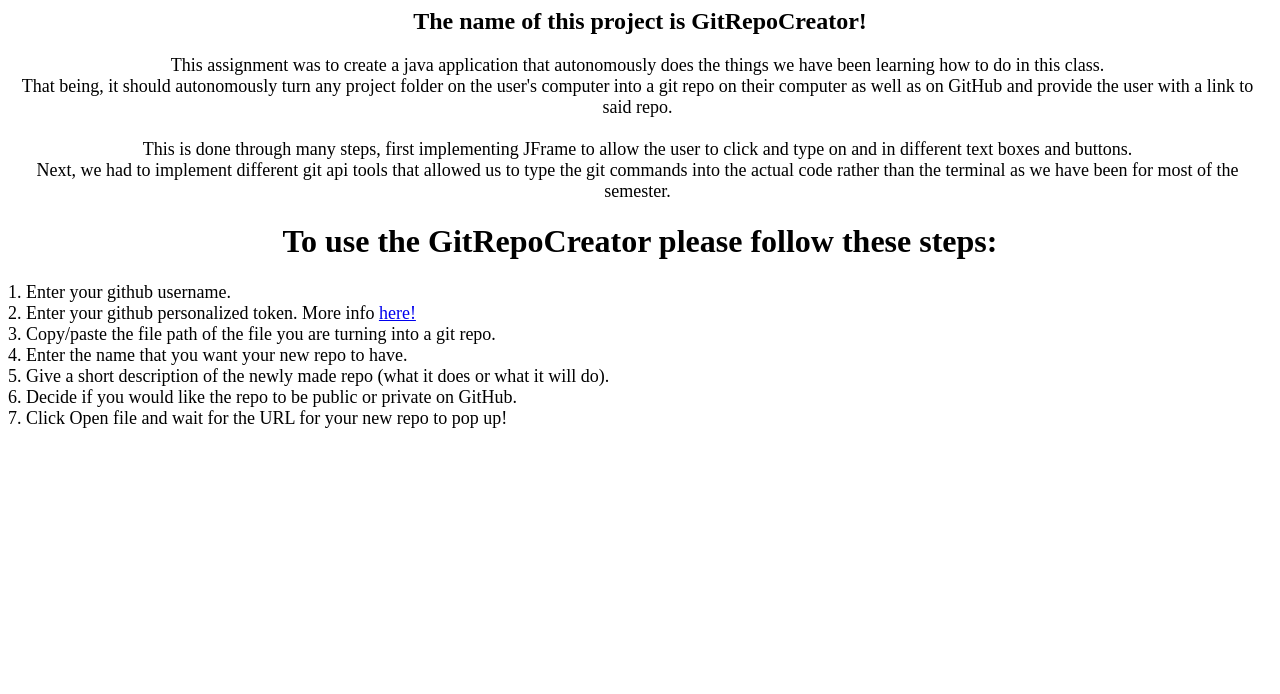
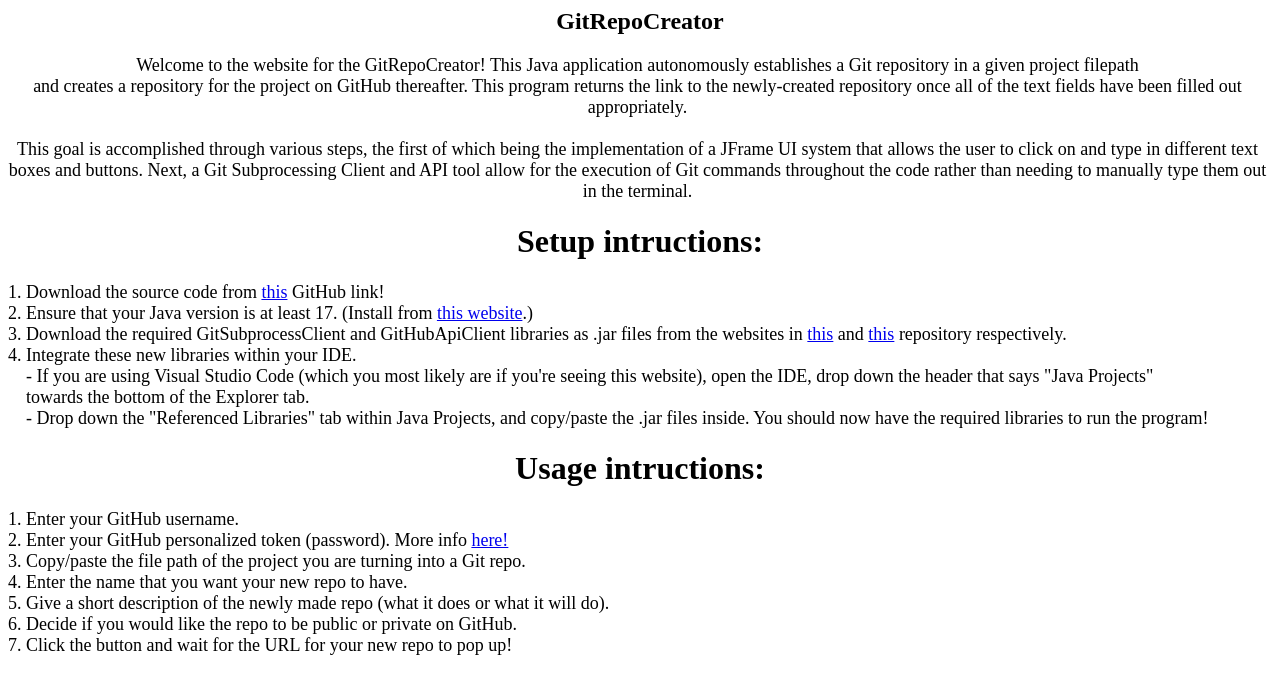
Before and after one commit to jjnoga/GitRepoCreator, a plain HTML site: page docs/Website.html in a window 1280 px wide. Drawn offline with Linux system fonts and the light colour scheme.

Commit message:
polished up website and finished README.md

```diff
--- a/docs/Website.html
+++ b/docs/Website.html
@@ -6,28 +6,41 @@
 
     <body>
         <h2 class="subheader">
-            The name of this project is GitRepoCreator!
+            GitRepoCreator
         </h2>
         <p class="paragraph">
-            This assignment was to create a java application that autonomously does the things we have been learning how to do in this class.<br>
-            That being, it should autonomously turn any project folder on the user's computer into a git repo on their computer as well as on GitHub
-            and provide the user with a link to said repo.<br>
+            Welcome to the website for the GitRepoCreator! This Java application autonomously establishes a Git repository in a given project filepath<br>
+            and creates a repository for the project on GitHub thereafter. This program returns the link to the newly-created repository once all of the
+            text fields have been filled out appropriately.<br>
             <br>
-            This is done through many steps, first implementing JFrame to allow the user to click and type on and in different text boxes and buttons.<br>
-            Next, we had to implement different git api tools that allowed us to type the git commands into the actual code rather than the terminal
-            as we have been for most of the semester.
+            This goal is accomplished through various steps, the first of which being the implementation of a JFrame UI system that allows the user to click on and type in different text boxes and buttons.
+            Next, a Git Subprocessing Client and API tool allow for the execution of Git commands throughout the code rather than needing to manually
+            type them out in the terminal.
         </p>
 
         <h1 class="header">
-            To use the GitRepoCreator please follow these steps:
+            Setup intructions:
         </h1>
         <p class="paragraph2">
-            1. Enter your github username.<br>
-            2. Enter your github personalized token. More info <a href=https://docs.github.com/en/authentication/keeping-your-account-and-data-secure/managing-your-personal-access-tokens>here!</a><br>
-            3. Copy/paste the file path of the file you are turning into a git repo.<br>
+            1. Download the source code from <a href=https://github.com/jjnoga/GitRepoCreator>this</a> GitHub link!<br>
+            2. Ensure that your Java version is at least 17. (Install from <a href=https://www.oracle.com/java/technologies/downloads/#jdk17-windows>this website</a>.)<br>
+            3. Download the required GitSubprocessClient and GitHubApiClient libraries as .jar files from the websites in <a href=https://github.com/CSC109/GitSubprocessClient>this</a> and <a href=https://github.com/CSC109/GitHubApiClient>this</a> repository respectively.<br>
+            4. Integrate these new libraries within your IDE.<br>
+            &emsp;- If you are using Visual Studio Code (which you most likely are if you're seeing this website), open the IDE, drop down the header that says "Java Projects" <br>
+            &emsp;towards the bottom of the Explorer tab.<br>
+            &emsp;- Drop down the "Referenced Libraries" tab within Java Projects, and copy/paste the .jar files inside. You should now have the required libraries to run the program!<br>
+        </p>
+
+        <h1 class="header">
+            Usage intructions:
+        </h1>
+        <p class="paragraph2">
+            1. Enter your GitHub username.<br>
+            2. Enter your GitHub personalized token (password). More info <a href=https://docs.github.com/en/authentication/keeping-your-account-and-data-secure/managing-your-personal-access-tokens>here!</a><br>
+            3. Copy/paste the file path of the project you are turning into a Git repo.<br>
             4. Enter the name that you want your new repo to have.<br>
             5. Give a short description of the newly made repo (what it does or what it will do).<br>
             6. Decide if you would like the repo to be public or private on GitHub.<br>
-            7. Click Open file and wait for the URL for your new repo to pop up!<br>
+            7. Click the button and wait for the URL for your new repo to pop up!<br>
         </p>
     </body>
```
Also changed, not shown: 1 other file.
